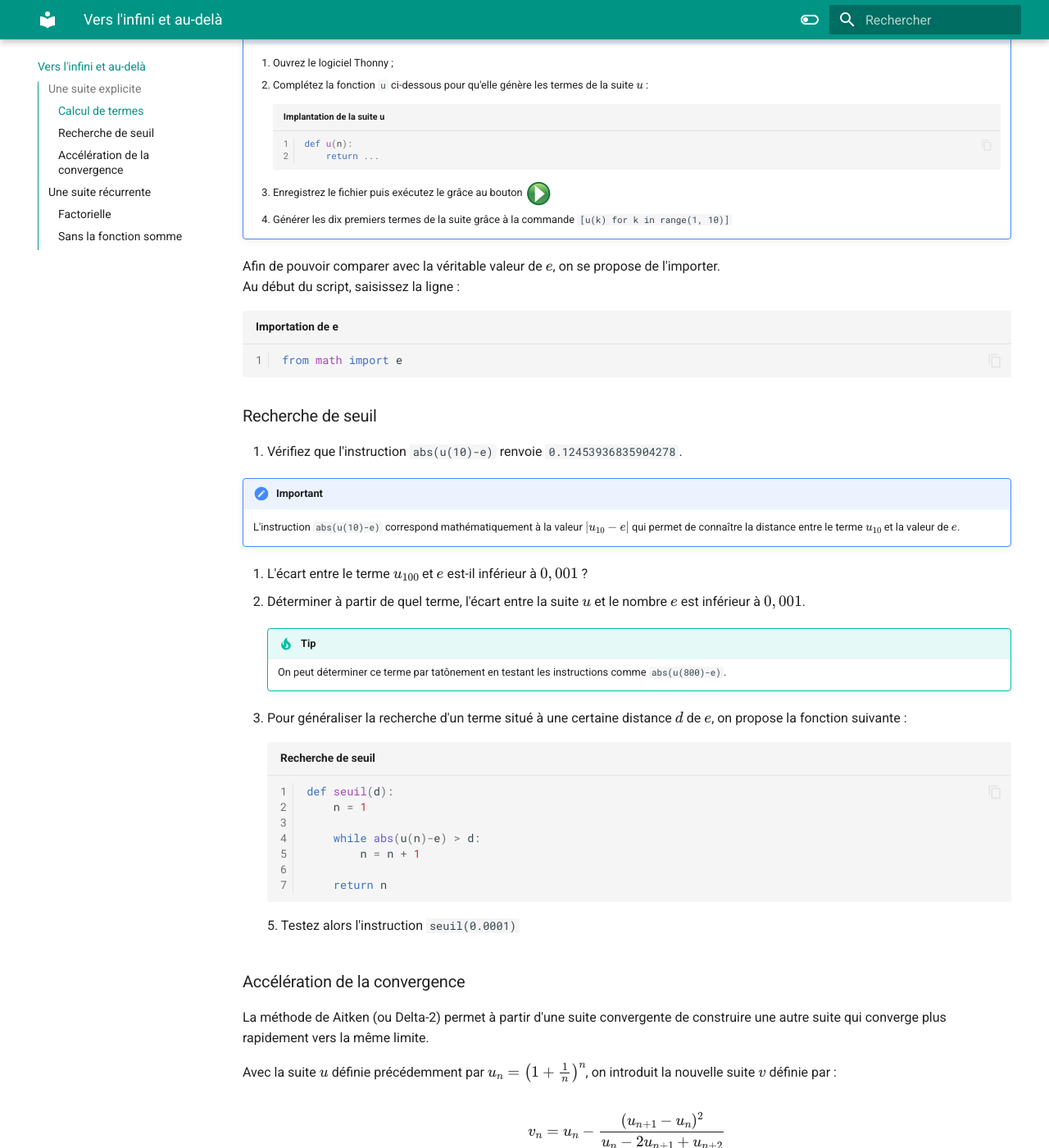
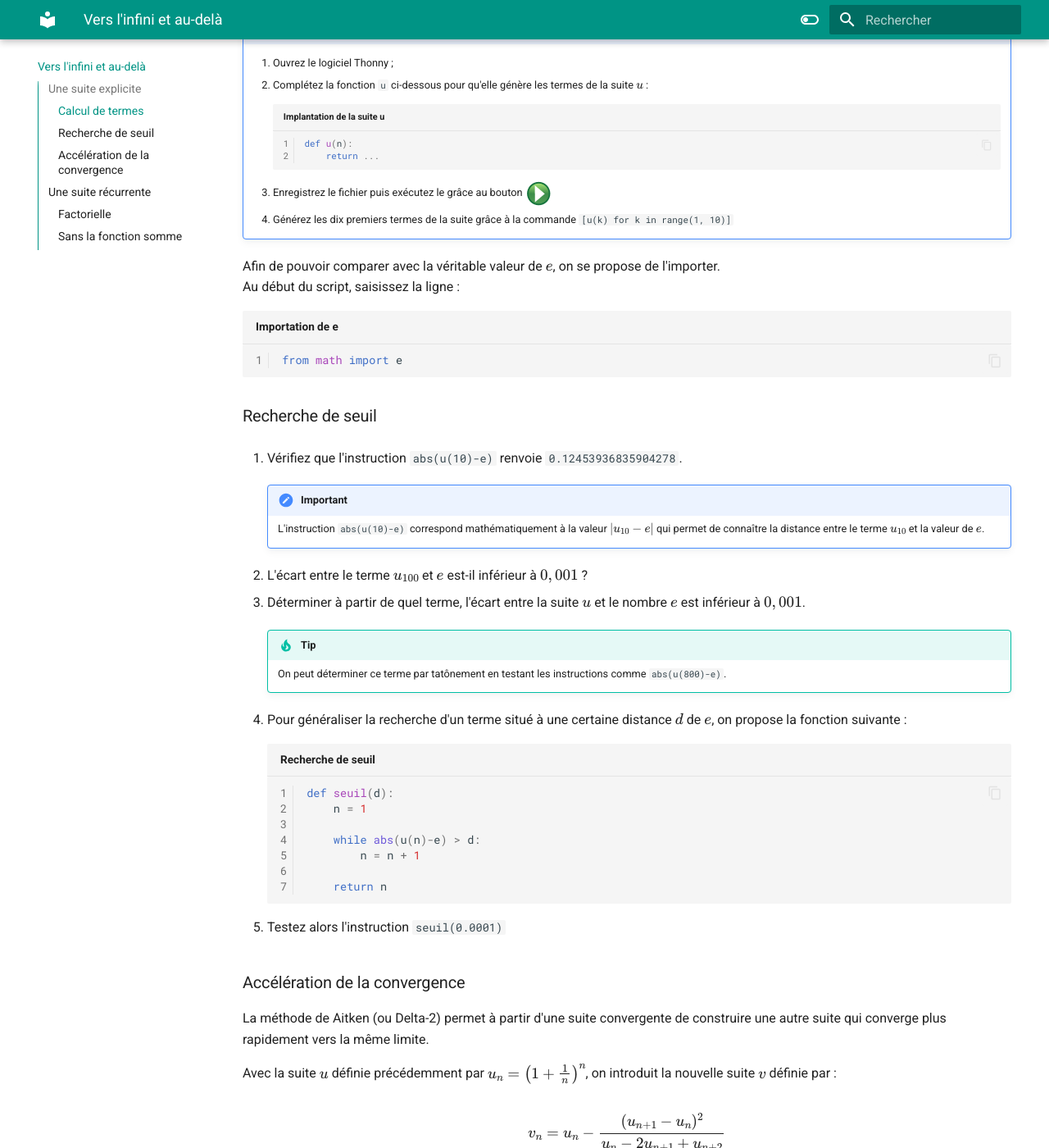
Before and after one commit to Frank-N-Dav/TP2-e, an MkDocs documentation site: the page built from docs/index.md, in a window 1280 px wide and 1400 px high, scrolled down 778 px. Shown: the whole window at 82% size. Built offline with MkDocs 1.6.1 and Material for MkDocs 9.7.7, drawn with Linux system fonts in a browser that asks for light colours; some of the changed text lies outside the part shown.

Commit message:
Correction

````diff
--- a/docs/index.md
+++ b/docs/index.md
@@ -24,7 +24,7 @@ $$u_n = \left(1+\frac{1}{n}\right)^n$$
             return ...
         ```
     3. Enregistrez le fichier puis exécutez le grâce au bouton  <img src="./images/run.png" alt="image" style="vertical-align:middle">
-    4. Générer les dix premiers termes de la suite grâce à la commande `[u(k) for k in range(1, 10)]`
+    4. Générez les dix premiers termes de la suite grâce à la commande `[u(k) for k in range(1, 10)]`
 
 Afin de pouvoir comparer avec la véritable valeur de $e$, on se propose de l'importer.
 Au début du script, saisissez la ligne :
@@ -37,10 +37,10 @@ from math import e
 
 1. Vérifiez que l'instruction `abs(u(10)-e)` renvoie `0.12453936835904278`.
 
-!!! important
+    !!! important
 
-    L'instruction `abs(u(10)-e)` correspond mathématiquement à la valeur $\left|u_{10}-e\right|$ qui permet de connaître la distance entre
-    le terme $u_{10}$ et la valeur de $e$.
+        L'instruction `abs(u(10)-e)` correspond mathématiquement à la valeur $\left|u_{10}-e\right|$ qui permet de connaître la distance entre
+        le terme $u_{10}$ et la valeur de $e$.
 
 2. L'écart entre le terme $u_{100}$ et $e$ est-il inférieur à $0,001$ ?
 3. Déterminer à partir de quel terme, l'écart entre la suite $u$ et le nombre $e$ est inférieur à $0,001$.
@@ -60,6 +60,7 @@ from math import e
 
         return n
     ```
+
 5. Testez alors l'instruction `seuil(0.0001)`
 
 ### Accélération de la convergence
@@ -82,6 +83,7 @@ $$v_n = u_n - \frac{(u_{n+1}-u_n)^2}{u_n-2u_{n+1}+u_{n+2}}$$
 
         return n
     ```
+
 3. Vérifiez la meilleure convergence de $v$ par rapport à $u$ en comparant par exemple `seuil(0.0001)` et `seuil2(0.0001)`.
 
 ## Une suite récurrente
````
